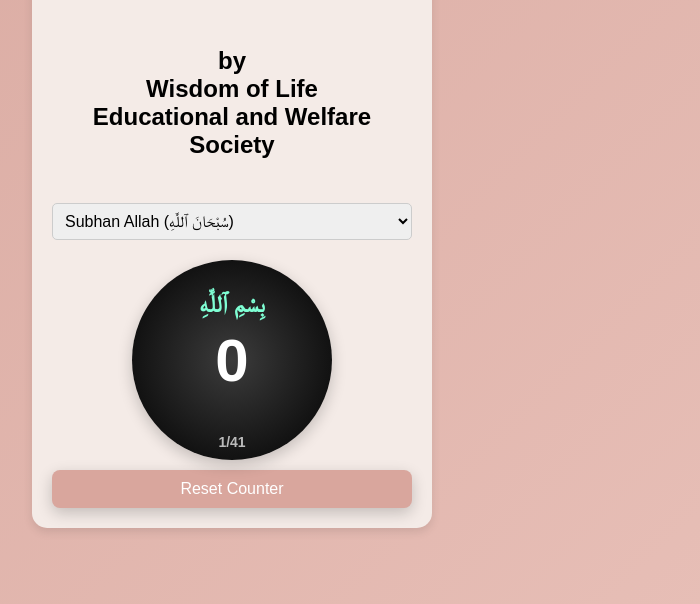
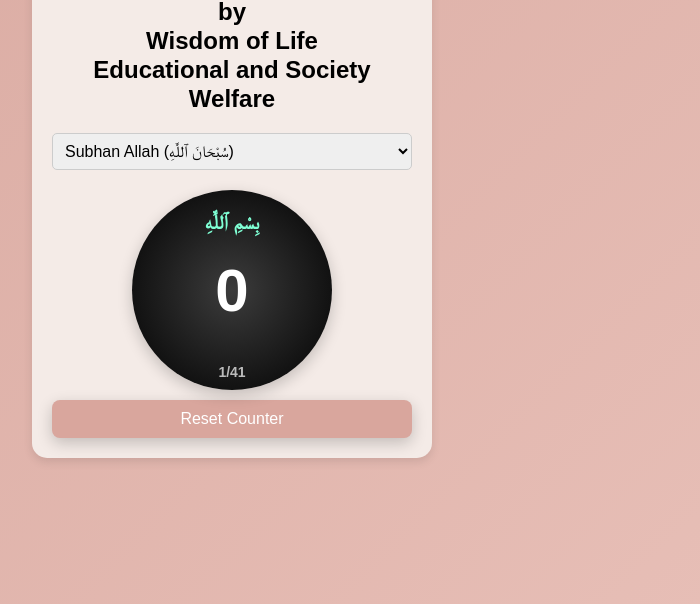
Before and after one commit to mr-nazar-05/tasbeeh, a plain HTML site: page index.html in a window 1280 px wide. Shown: the part 196-800 px from the top of the page, without its empty margins (408-1108 px from the left). Drawn offline with Linux system fonts and the light colour scheme.

Commit message:
index.html

```diff
--- a/index.html
+++ b/index.html
@@ -36,6 +36,7 @@
       font-weight: bold;
       margin-bottom: 20px;
       text-align: center;
+      line-height: 1.2;
     }
 
     .tasbeeh-dropdown {
@@ -80,13 +81,25 @@
       box-shadow: 0px 5px 15px rgba(0, 0, 0, 0.2);
       overflow: hidden;
       cursor: pointer;
+      text-align: center;
+      user-select: none;
+      outline: none; /* Remove focus outline */
+      -webkit-tap-highlight-color: transparent; /* Prevent mobile click highlight */
+    }
+
+    /* Prevent any active state or visual feedback on click */
+    .counter-circle:active {
+      background: radial-gradient(circle at center, #3c3c3c, #000); /* Keep background consistent */
     }
 
     .counter-circle .arabic-text {
       position: absolute;
-      top: 30px;
+      top: 20px;
       color: #7fffd4;
-      font-size: 24px;
+      font-size: 20px;
+      padding: 0 10px;
+      line-height: 1.2;
+      white-space: normal;
       text-align: center;
     }
 
@@ -128,13 +141,16 @@
         height: 180px;
       }
 
+      .counter-circle .arabic-text {
+        font-size: 18px;
+      }
+
       .counter-circle .count-number {
         font-size: 48px;
       }
 
       .tasbeeh-title {
         font-size: 20px;
-        padding: 0px;
       }
 
       .tasbeeh-dropdown {
@@ -150,8 +166,12 @@
 </head>
 <body>
   <div class="tasbeeh-container">
+    <!-- Title with line breaks -->
     <div class="tasbeeh-title">
-       <p> <h1>Tasbeehat</h1> <br>by <br>Wisdom of Life <br>Educational and Welfare Society</p>
+      Tasbeehat<br>
+      by<br>
+      Wisdom of Life<br>
+      Educational and Society Welfare
     </div>
 
     <!-- Dropdown menu for Ibadat options -->
```
